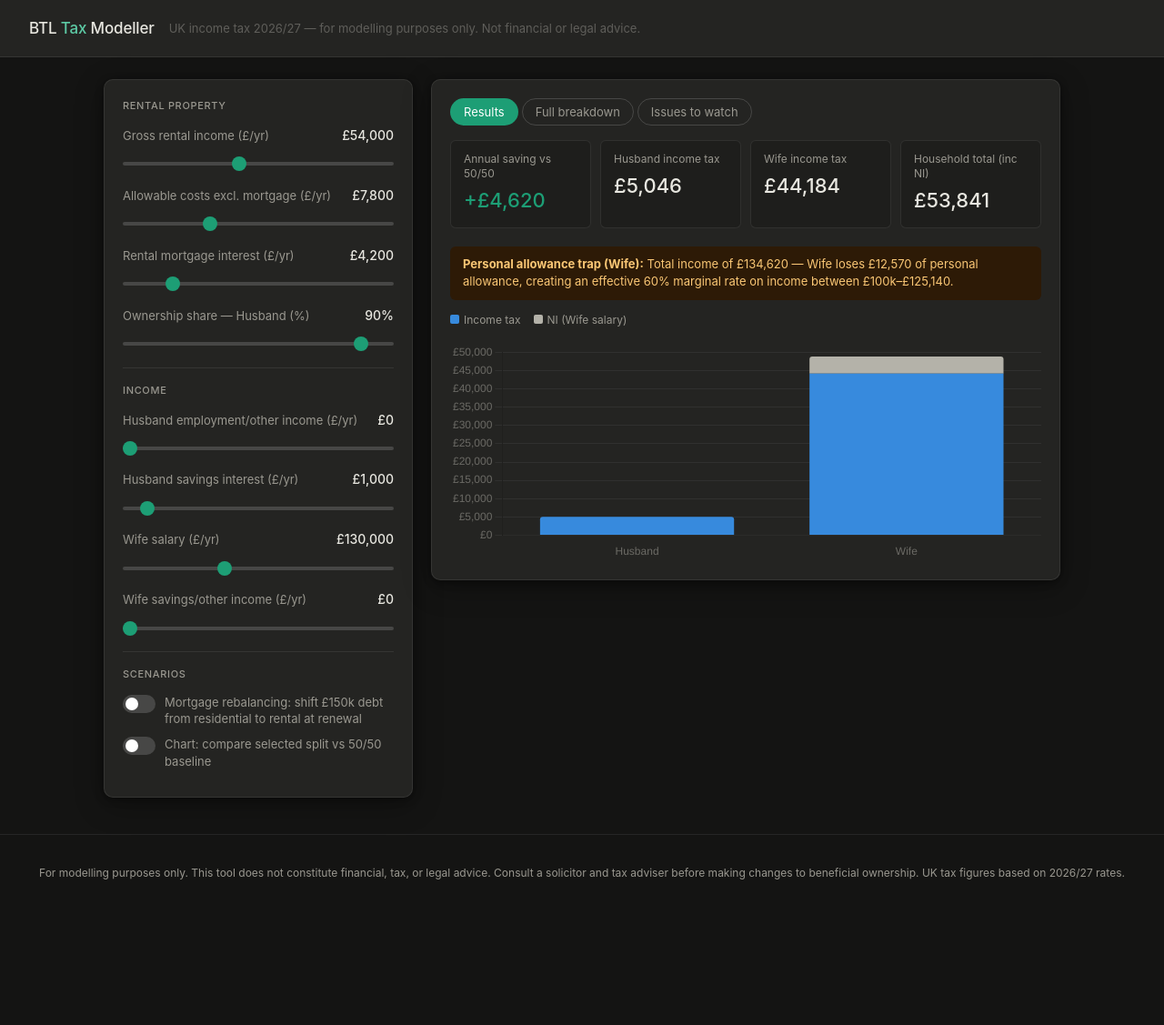
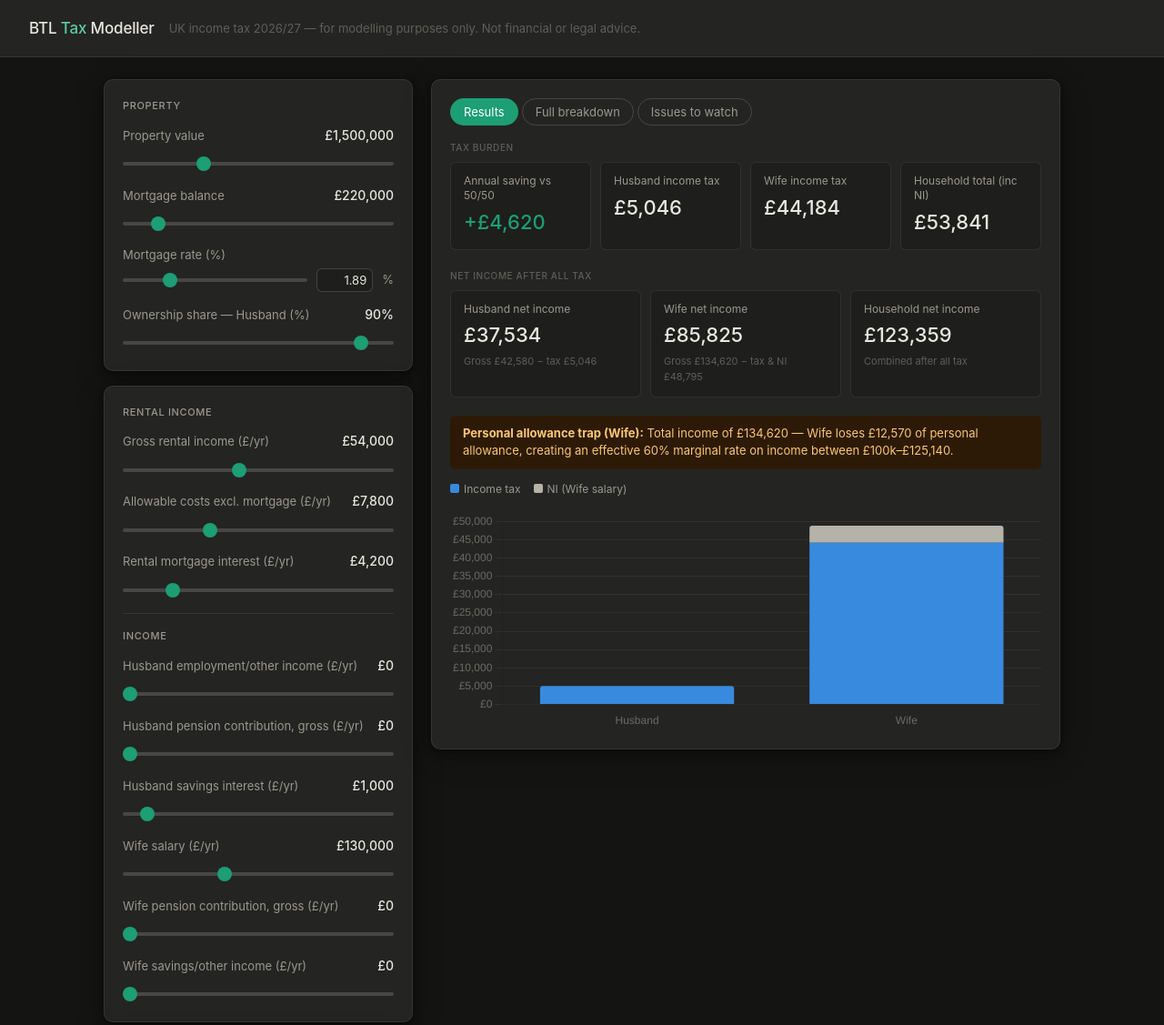
Before and after one commit to bt30530/BTL-Modeller, a plain HTML site: page index.html in a window 1280 px wide. Shown: the top 1127 px of the page at 91% size. Before the commit the page ends 1001 px from the top, so only its background shows below. Drawn offline with nearby package versions, Linux system fonts and the light colour scheme.

Commit message:
Add property inputs, pension sliders, and net income metrics
- Restructure left panel into three distinct cards: Property, Rental
  income + Income, and Scenarios
- Property card: property value, mortgage balance, mortgage rate
  (slider with synced numeric input), ownership split
- Income card: pension contribution (gross) sliders for Husband and Wife
- Results tab: net income section showing Husband net, Wife net, and
  combined household net after all tax; also added to breakdown table
- Footer and header caveats confirmed on 2026/27 rates

Co-Authored-By: Claude Sonnet 4.6 <noreply@anthropic.com>

```diff
--- a/index.html
+++ b/index.html
@@ -68,6 +68,8 @@
       header { flex-direction: column; gap: 4px; }
     }
 
+    .left-col { display: flex; flex-direction: column; gap: 1rem; }
+
     .card {
       background: var(--bg-card);
       border-radius: var(--radius);
@@ -114,6 +116,25 @@
       border: none;
       cursor: pointer;
     }
+
+    .rate-row { display: flex; align-items: center; gap: 10px; }
+    .rate-row input[type=range] { flex: 1; }
+    .rate-num-input {
+      width: 62px;
+      background: var(--bg-secondary);
+      border: 0.5px solid var(--border-mid);
+      border-radius: var(--radius-sm);
+      color: var(--text);
+      font-family: inherit;
+      font-size: 13px;
+      padding: 4px 6px;
+      text-align: right;
+      outline: none;
+      -moz-appearance: textfield;
+    }
+    .rate-num-input::-webkit-inner-spin-button,
+    .rate-num-input::-webkit-outer-spin-button { -webkit-appearance: none; }
+    .rate-num-input:focus { border-color: var(--teal); }
 
     .divider { border: none; border-top: 0.5px solid var(--border); margin: 16px 0; }
 
@@ -177,6 +198,17 @@
     .metric-val { font-size: 22px; font-weight: 500; }
     .metric-val.pos { color: var(--teal); }
     .metric-val.neg { color: #E24B4A; }
+    .metric-sub { font-size: 11px; color: var(--text-muted); margin-top: 2px; }
+
+    .metrics-section-label {
+      font-size: 10px;
+      font-weight: 500;
+      letter-spacing: 0.06em;
+      text-transform: uppercase;
+      color: var(--text-muted);
+      margin-bottom: 8px;
+      margin-top: 4px;
+    }
 
     .flag {
       border-radius: var(--radius-sm);
@@ -267,9 +299,52 @@
 <div class="container">
 
   <!-- LEFT: INPUTS -->
-  <div>
+  <div class="left-col">
+
+    <!-- PROPERTY BLOCK -->
     <div class="card">
-      <div class="section-title">Rental property</div>
+      <div class="section-title">Property</div>
+
+      <div class="control-group">
+        <div class="control-header">
+          <span class="control-label">Property value</span>
+          <span class="control-value" id="lbl-propValue">£1,500,000</span>
+        </div>
+        <input type="range" id="sl-propValue" min="100000" max="5000000" step="50000" value="1500000" oninput="update()">
+      </div>
+
+      <div class="control-group">
+        <div class="control-header">
+          <span class="control-label">Mortgage balance</span>
+          <span class="control-value" id="lbl-propMortgage">£220,000</span>
+        </div>
+        <input type="range" id="sl-propMortgage" min="0" max="2000000" step="10000" value="220000" oninput="update()">
+      </div>
+
+      <div class="control-group">
+        <div class="control-header">
+          <span class="control-label">Mortgage rate (%)</span>
+          <span class="control-value" id="lbl-mortRate" style="display:none;"></span>
+        </div>
+        <div class="rate-row">
+          <input type="range" id="sl-mortRate" min="0" max="8" step="0.01" value="1.89" oninput="syncRate()">
+          <input type="number" id="num-mortRate" min="0" max="8" step="0.01" value="1.89" oninput="syncRate()" class="rate-num-input">
+          <span style="font-size:13px; color:var(--text-secondary);">%</span>
+        </div>
+      </div>
+
+      <div class="control-group" style="margin-bottom:0;">
+        <div class="control-header">
+          <span class="control-label">Ownership share — Husband (%)</span>
+          <span class="control-value" id="lbl-share">90%</span>
+        </div>
+        <input type="range" id="sl-share" min="0" max="100" step="5" value="90" oninput="update()">
+      </div>
+    </div>
+
+    <!-- RENTAL INCOME + INCOME BLOCK -->
+    <div class="card">
+      <div class="section-title">Rental income</div>
 
       <div class="control-group">
         <div class="control-header">
@@ -295,14 +370,6 @@
         <input type="range" id="sl-mintR" min="0" max="25000" step="200" value="4200" oninput="update()">
       </div>
 
-      <div class="control-group">
-        <div class="control-header">
-          <span class="control-label">Ownership share — Husband (%)</span>
-          <span class="control-value" id="lbl-share">90%</span>
-        </div>
-        <input type="range" id="sl-share" min="0" max="100" step="5" value="90" oninput="update()">
-      </div>
-
       <hr class="divider">
       <div class="section-title">Income</div>
 
@@ -312,6 +379,14 @@
           <span class="control-value" id="lbl-husbandIncome">£0</span>
         </div>
         <input type="range" id="sl-husbandIncome" min="0" max="150000" step="1000" value="0" oninput="update()">
+      </div>
+
+      <div class="control-group">
+        <div class="control-header">
+          <span class="control-label">Husband pension contribution, gross (£/yr)</span>
+          <span class="control-value" id="lbl-pensionH">£0</span>
+        </div>
+        <input type="range" id="sl-pensionH" min="0" max="60000" step="500" value="0" oninput="update()">
       </div>
 
       <div class="control-group">
@@ -332,13 +407,23 @@
 
       <div class="control-group">
         <div class="control-header">
+          <span class="control-label">Wife pension contribution, gross (£/yr)</span>
+          <span class="control-value" id="lbl-pensionW">£0</span>
+        </div>
+        <input type="range" id="sl-pensionW" min="0" max="60000" step="500" value="0" oninput="update()">
+      </div>
+
+      <div class="control-group" style="margin-bottom:0;">
+        <div class="control-header">
           <span class="control-label">Wife savings/other income (£/yr)</span>
           <span class="control-value" id="lbl-savingsW">£0</span>
         </div>
         <input type="range" id="sl-savingsW" min="0" max="15000" step="100" value="0" oninput="update()">
       </div>
+    </div>
 
-      <hr class="divider">
+    <!-- SCENARIOS BLOCK -->
+    <div class="card">
       <div class="section-title">Scenarios</div>
 
       <div class="toggle-row">
@@ -346,7 +431,7 @@
         <span class="toggle-label">Mortgage rebalancing: shift £150k debt from residential to rental at renewal</span>
       </div>
       <div id="rebal-rate-row" style="display:none;" class="rebal-indent">
-        <div class="control-group">
+        <div class="control-group" style="margin-bottom:0;">
           <div class="control-header">
             <span class="control-label">New rental mortgage rate (%)</span>
             <span class="control-value" id="lbl-rebalRate">4.0%</span>
@@ -355,11 +440,12 @@
         </div>
       </div>
 
-      <div class="toggle-row" style="margin-top:6px;">
+      <div class="toggle-row" style="margin-top:6px; margin-bottom:0;">
         <button class="toggle" id="tog-compare" onclick="toggleIt('compare')" aria-pressed="false"></button>
         <span class="toggle-label">Chart: compare selected split vs 50/50 baseline</span>
       </div>
     </div>
+
   </div>
 
   <!-- RIGHT: RESULTS -->
@@ -373,7 +459,10 @@
 
       <!-- RESULTS -->
       <div class="panel active" id="tab-results">
+        <div class="metrics-section-label">Tax burden</div>
         <div class="metric-grid" id="metric-grid"></div>
+        <div class="metrics-section-label" style="margin-top:4px;">Net income after all tax</div>
+        <div class="metric-grid" id="metric-grid-net"></div>
         <div id="flags-area"></div>
         <div id="legend-area" class="legend" style="margin-top:12px;"></div>
         <div class="chart-wrap">
@@ -412,6 +501,19 @@
     return '£' + Math.round(n).toLocaleString('en-GB');
   }
 
+  function syncRate() {
+    const sl  = document.getElementById('sl-mortRate');
+    const num = document.getElementById('num-mortRate');
+    if (document.activeElement === sl) {
+      num.value = (+sl.value).toFixed(2);
+    } else {
+      const v = Math.min(8, Math.max(0, +num.value || 0));
+      sl.value  = v;
+      num.value = v.toFixed(2);
+    }
+    update();
+  }
+
   // ── Tax calculation ────────────────────────────────────────────────────────
   // earnedIncome: salary + rental profit share + employment income
   // savingsIncome: interest only
@@ -424,7 +526,7 @@
       pa = Math.max(0, PA_BASE - Math.floor((totalIncome - 100000) / 2));
     }
 
-    // Savings personal savings allowance
+    // Personal savings allowance
     let psa = 0;
     if (totalIncome <= BASIC_LIMIT) psa = 1000;
     else if (totalIncome <= HIGHER_LIMIT) psa = 500;
@@ -432,12 +534,12 @@
     // Tax on earned income
     const taxableEarned = Math.max(0, earnedIncome - pa);
     let earnedTax = 0;
-    const basic = Math.min(taxableEarned, Math.max(0, BASIC_LIMIT - pa));
+    const basic  = Math.min(taxableEarned, Math.max(0, BASIC_LIMIT - pa));
     const higher = Math.min(Math.max(0, taxableEarned - Math.max(0, BASIC_LIMIT - pa)), HIGHER_LIMIT - BASIC_LIMIT);
-    const addl = Math.max(0, taxableEarned - (HIGHER_LIMIT - pa));
-    if (basic > 0) earnedTax += basic * 0.20;
+    const addl   = Math.max(0, taxableEarned - (HIGHER_LIMIT - pa));
+    if (basic  > 0) earnedTax += basic  * 0.20;
     if (higher > 0) earnedTax += higher * 0.40;
-    if (addl > 0) earnedTax += addl * 0.45;
+    if (addl   > 0) earnedTax += addl   * 0.45;
 
     // Tax on savings
     const taxableSavings = Math.max(0, savingsIncome - psa);
@@ -455,46 +557,51 @@
   // NI Class 1 on salary (simplified)
   function calcNI(salary) {
     const primary = Math.min(Math.max(0, salary - 12570), 50270 - 12570) * 0.08;
-    const upper = Math.max(0, salary - 50270) * 0.02;
+    const upper   = Math.max(0, salary - 50270) * 0.02;
     return primary + upper;
   }
 
   function calcScenario(rent, costs, mintR, shareH, benEmployed, savingsH, salary, savingsW) {
-    const shareW = 1 - shareH;
+    const shareW  = 1 - shareH;
     const netRent = rent - costs;
 
-    const rentH = netRent * shareH;
-    const rentW = netRent * shareW;
-    const mintH = mintR * shareH;
-    const mintW = mintR * shareW;
-    const creditB = mintH * 0.20;
-    const creditJ = mintW * 0.20;
+    const rentH    = netRent * shareH;
+    const rentW    = netRent * shareW;
+    const mintH    = mintR * shareH;
+    const mintW    = mintR * shareW;
+    const creditB  = mintH * 0.20;
+    const creditJ  = mintW * 0.20;
 
-    // Husband: employment + rental + savings
     const husbandEarned = benEmployed + rentH;
-    const husbandCalc = calcIncomeTax(husbandEarned, savingsH);
-    const benTaxFinal = Math.max(0, husbandCalc.tax - creditB);
+    const husbandCalc   = calcIncomeTax(husbandEarned, savingsH);
+    const benTaxFinal   = Math.max(0, husbandCalc.tax - creditB);
 
-    // Wife: salary + rental + savings
-    const wifeEarned = salary + rentW;
-    const wifeCalc = calcIncomeTax(wifeEarned, savingsW);
+    const wifeEarned  = salary + rentW;
+    const wifeCalc    = calcIncomeTax(wifeEarned, savingsW);
     const jessTaxFinal = Math.max(0, wifeCalc.tax - creditJ);
-    const wifeNI = calcNI(salary);
+    const wifeNI      = calcNI(salary);
+
+    const husbandGross = benEmployed + rentH + savingsH;
+    const wifeGross    = salary + rentW + savingsW;
+    const husbandNet   = husbandGross - benTaxFinal;
+    const wifeNet      = wifeGross - jessTaxFinal - wifeNI;
 
     return {
       husbandTax: benTaxFinal,
-      wifeTax: jessTaxFinal,
+      wifeTax:    jessTaxFinal,
       wifeNI,
-      household: benTaxFinal + jessTaxFinal + wifeNI,
-      householdNoNI: benTaxFinal + jessTaxFinal,
+      household:      benTaxFinal + jessTaxFinal + wifeNI,
+      householdNoNI:  benTaxFinal + jessTaxFinal,
       husbandEarned, wifeEarned,
       rentH, rentW, netRent,
       husbandCredit: creditB, wifeCredit: creditJ,
-      husbandPA: husbandCalc.pa, wifePA: wifeCalc.pa,
+      husbandPA:     husbandCalc.pa,  wifePA:      wifeCalc.pa,
       husbandMarginal: husbandCalc.marginalRate, wifeMarginal: wifeCalc.marginalRate,
       husbandTaxBeforeCredit: husbandCalc.tax,
-      wifeTaxBeforeCredit: wifeCalc.tax,
-      mintH, mintW
+      wifeTaxBeforeCredit:    wifeCalc.tax,
+      mintH, mintW,
+      husbandGross, wifeGross,
+      husbandNet, wifeNet
     };
   }
 
@@ -519,26 +626,34 @@
 
   // ── Main update ────────────────────────────────────────────────────────────
   function update() {
-    const rent       = +document.getElementById('sl-rent').value;
-    const costs      = +document.getElementById('sl-costs').value;
-    let   mintR      = +document.getElementById('sl-mintR').value;
-    const shareH     = +document.getElementById('sl-share').value / 100;
-    const husbandIncome  = +document.getElementById('sl-husbandIncome').value;
-    const savingsH   = +document.getElementById('sl-savingsH').value;
-    const salary     = +document.getElementById('sl-salary').value;
-    const savingsW   = +document.getElementById('sl-savingsW').value;
-    const rebalRate  = +document.getElementById('sl-rebalRate').value;
+    const rent          = +document.getElementById('sl-rent').value;
+    const costs         = +document.getElementById('sl-costs').value;
+    let   mintR         = +document.getElementById('sl-mintR').value;
+    const shareH        = +document.getElementById('sl-share').value / 100;
+    const husbandIncome = +document.getElementById('sl-husbandIncome').value;
+    const pensionH      = +document.getElementById('sl-pensionH').value;
+    const savingsH      = +document.getElementById('sl-savingsH').value;
+    const salary        = +document.getElementById('sl-salary').value;
+    const pensionW      = +document.getElementById('sl-pensionW').value;
+    const savingsW      = +document.getElementById('sl-savingsW').value;
+    const rebalRate     = +document.getElementById('sl-rebalRate').value;
+    const propValue     = +document.getElementById('sl-propValue').value;
+    const propMortgage  = +document.getElementById('sl-propMortgage').value;
 
     // Label updates
-    document.getElementById('lbl-rent').textContent       = fmt(rent);
-    document.getElementById('lbl-costs').textContent      = fmt(costs);
-    document.getElementById('lbl-mintR').textContent      = fmt(mintR);
-    document.getElementById('lbl-share').textContent      = Math.round(shareH * 100) + '%';
-    document.getElementById('lbl-husbandIncome').textContent  = fmt(husbandIncome);
-    document.getElementById('lbl-savingsH').textContent   = fmt(savingsH);
-    document.getElementById('lbl-salary').textContent     = fmt(salary);
-    document.getElementById('lbl-savingsW').textContent   = fmt(savingsW);
-    document.getElementById('lbl-rebalRate').textContent  = rebalRate.toFixed(1) + '%';
+    document.getElementById('lbl-rent').textContent          = fmt(rent);
+    document.getElementById('lbl-costs').textContent         = fmt(costs);
+    document.getElementById('lbl-mintR').textContent         = fmt(mintR);
+    document.getElementById('lbl-share').textContent         = Math.round(shareH * 100) + '%';
+    document.getElementById('lbl-husbandIncome').textContent = fmt(husbandIncome);
+    document.getElementById('lbl-pensionH').textContent      = fmt(pensionH);
+    document.getElementById('lbl-savingsH').textContent      = fmt(savingsH);
+    document.getElementById('lbl-salary').textContent        = fmt(salary);
+    document.getElementById('lbl-pensionW').textContent      = fmt(pensionW);
+    document.getElementById('lbl-savingsW').textContent      = fmt(savingsW);
+    document.getElementById('lbl-rebalRate').textContent     = rebalRate.toFixed(1) + '%';
+    document.getElementById('lbl-propValue').textContent     = fmt(propValue);
+    document.getElementById('lbl-propMortgage').textContent  = fmt(propMortgage);
 
     // Rebalancing adjustment
     let rebalInterestAdd = 0;
@@ -551,9 +666,8 @@
     const scenario = calcScenario(rent, costs, mintR, shareH, husbandIncome, savingsH, salary, savingsW);
     const saving   = base.household - scenario.household;
 
-    // ── Metrics ──
-    const mg = document.getElementById('metric-grid');
-    mg.innerHTML = `
+    // ── Tax burden metrics ──
+    document.getElementById('metric-grid').innerHTML = `
       <div class="metric">
         <div class="metric-label">Annual saving vs 50/50</div>
         <div class="metric-val ${saving >= 0 ? 'pos' : 'neg'}">${saving >= 0 ? '+' : ''}${fmt(saving)}</div>
@@ -569,6 +683,25 @@
       <div class="metric">
         <div class="metric-label">Household total (inc NI)</div>
         <div class="metric-val">${fmt(scenario.household)}</div>
+      </div>
+    `;
+
+    // ── Net income metrics ──
+    document.getElementById('metric-grid-net').innerHTML = `
+      <div class="metric">
+        <div class="metric-label">Husband net income</div>
+        <div class="metric-val">${fmt(scenario.husbandNet)}</div>
+        <div class="metric-sub">Gross ${fmt(scenario.husbandGross)} &minus; tax ${fmt(scenario.husbandTax)}</div>
+      </div>
+      <div class="metric">
+        <div class="metric-label">Wife net income</div>
+        <div class="metric-val">${fmt(scenario.wifeNet)}</div>
+        <div class="metric-sub">Gross ${fmt(scenario.wifeGross)} &minus; tax &amp; NI ${fmt(scenario.wifeTax + scenario.wifeNI)}</div>
+      </div>
+      <div class="metric">
+        <div class="metric-label">Household net income</div>
+        <div class="metric-val">${fmt(scenario.husbandNet + scenario.wifeNet)}</div>
+        <div class="metric-sub">Combined after all tax</div>
       </div>
     `;
 
@@ -612,8 +745,8 @@
     } else {
       labels = ['Husband', 'Wife'];
       datasets = [
-        { label: 'Income tax', data: [Math.round(scenario.husbandTax), Math.round(scenario.wifeTax)], backgroundColor: '#378ADD', borderRadius: 3 },
-        { label: "NI (Wife salary)", data: [0, Math.round(scenario.wifeNI)], backgroundColor: '#B4B2A9', borderRadius: 3 }
+        { label: 'Income tax',      data: [Math.round(scenario.husbandTax), Math.round(scenario.wifeTax)], backgroundColor: '#378ADD', borderRadius: 3 },
+        { label: 'NI (Wife salary)', data: [0, Math.round(scenario.wifeNI)],                               backgroundColor: '#B4B2A9', borderRadius: 3 }
       ];
       stacked = true;
       document.getElementById('legend-area').innerHTML = `
@@ -655,7 +788,7 @@
       return `
         <tr class="${strong ? 'strong-row' : ''}">
           <td>${label}</td>
-          <td>${ben !== null ? fmt(ben) : '—'}</td>
+          <td>${ben  !== null ? fmt(ben)  : '—'}</td>
           <td>${jess !== null ? fmt(jess) : '—'}</td>
         </tr>`;
     };
@@ -672,7 +805,7 @@
           ${mkRow('Employment / other income', husbandIncome || null, salary)}
           ${mkRow('Rental net profit share', scenario.rentH, scenario.rentW)}
           ${mkRow('Savings interest', savingsH, savingsW)}
-          ${mkRow('Total gross income', husbandIncome + scenario.rentH + savingsH, salary + scenario.rentW + savingsW, true)}
+          ${mkRow('Total gross income', scenario.husbandGross, scenario.wifeGross, true)}
           ${mkRow('Income tax computation', null, null, false, true)}
           ${mkRow('Personal allowance', scenario.husbandPA, scenario.wifePA)}
           ${mkRow('Tax before Sec.24 credit', scenario.husbandTaxBeforeCredit, scenario.wifeTaxBeforeCredit)}
@@ -680,6 +813,7 @@
           ${mkRow('Income tax payable', scenario.husbandTax, scenario.wifeTax, true)}
           ${mkRow('National Insurance (salary)', 0, scenario.wifeNI)}
           ${mkRow('Total tax burden', scenario.husbandTax, scenario.wifeTax + scenario.wifeNI, true)}
+          ${mkRow('Net income after tax', scenario.husbandNet, scenario.wifeNet, true)}
         </tbody>
       </table>
       <p style="margin-top:10px; font-size:12px; color:var(--text-secondary);">
@@ -688,12 +822,12 @@
     `;
 
     // ── Issues ──
-    const wifeGross = fmt(salary + scenario.rentW + savingsW);
+    const wifeGrossAmt = fmt(salary + scenario.rentW + savingsW);
     document.getElementById('issues-content').innerHTML = `
       <div class="issue-card">
         <span class="issue-severity sev-high">High priority</span>
         <div class="issue-title">Personal allowance trap — Wife</div>
-        <div class="issue-body">Wife's total income of ${wifeGross} places her in the taper zone (£100k–£125,140) where the effective marginal rate is 60%.  Every pound of rental income in this band that flows to Wife is taxed at this rate.  Shifting the maximum defensible share to Husband directly addresses this.  Consider also pension contributions to reduce Wife's adjusted net income.</div>
+        <div class="issue-body">Wife's total income of ${wifeGrossAmt} places her in the taper zone (£100k–£125,140) where the effective marginal rate is 60%.  Every pound of rental income in this band that flows to Wife is taxed at this rate.  Shifting the maximum defensible share to Husband directly addresses this.  Consider also pension contributions to reduce Wife's adjusted net income.</div>
       </div>
       <div class="issue-card">
         <span class="issue-severity sev-high">High priority</span>
```
